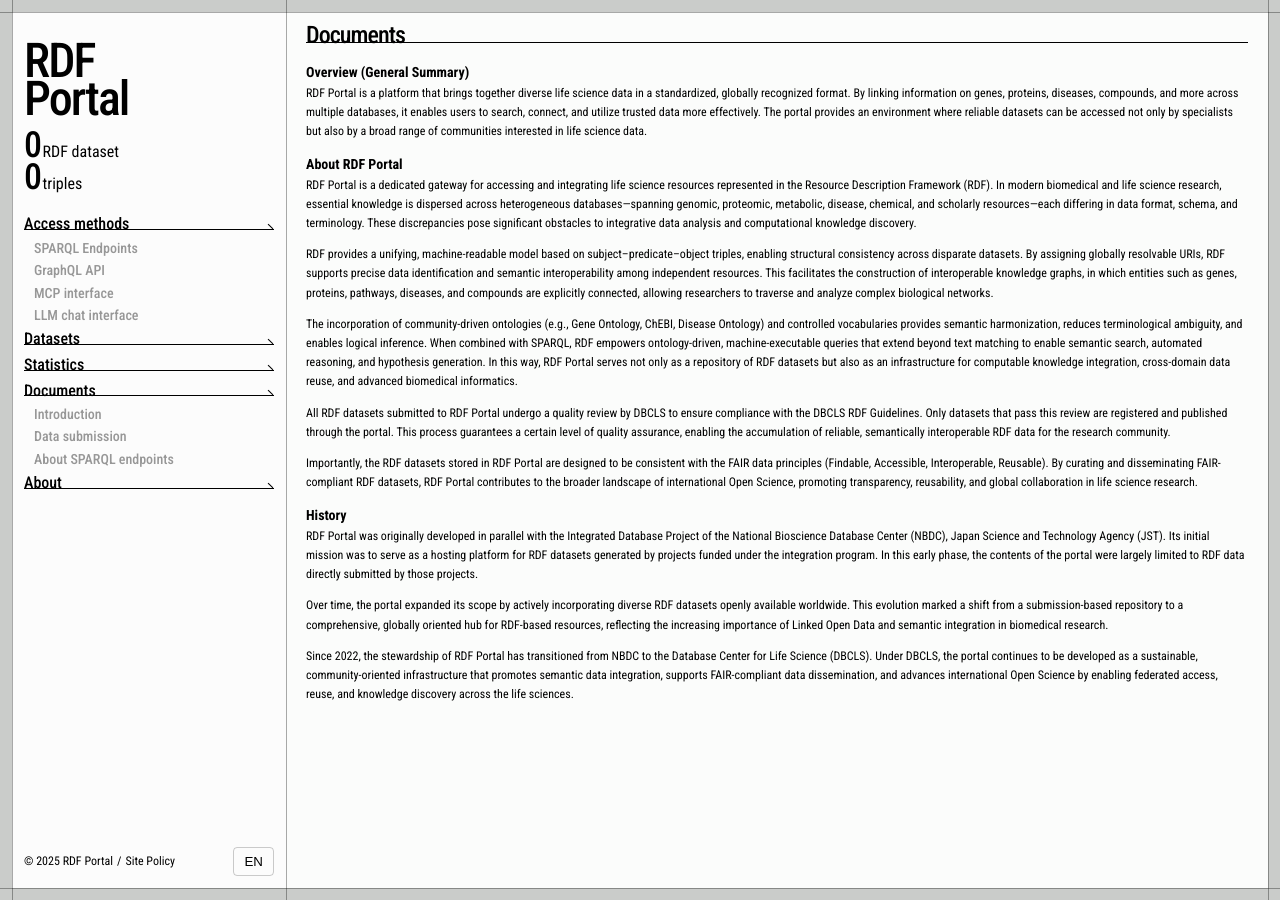
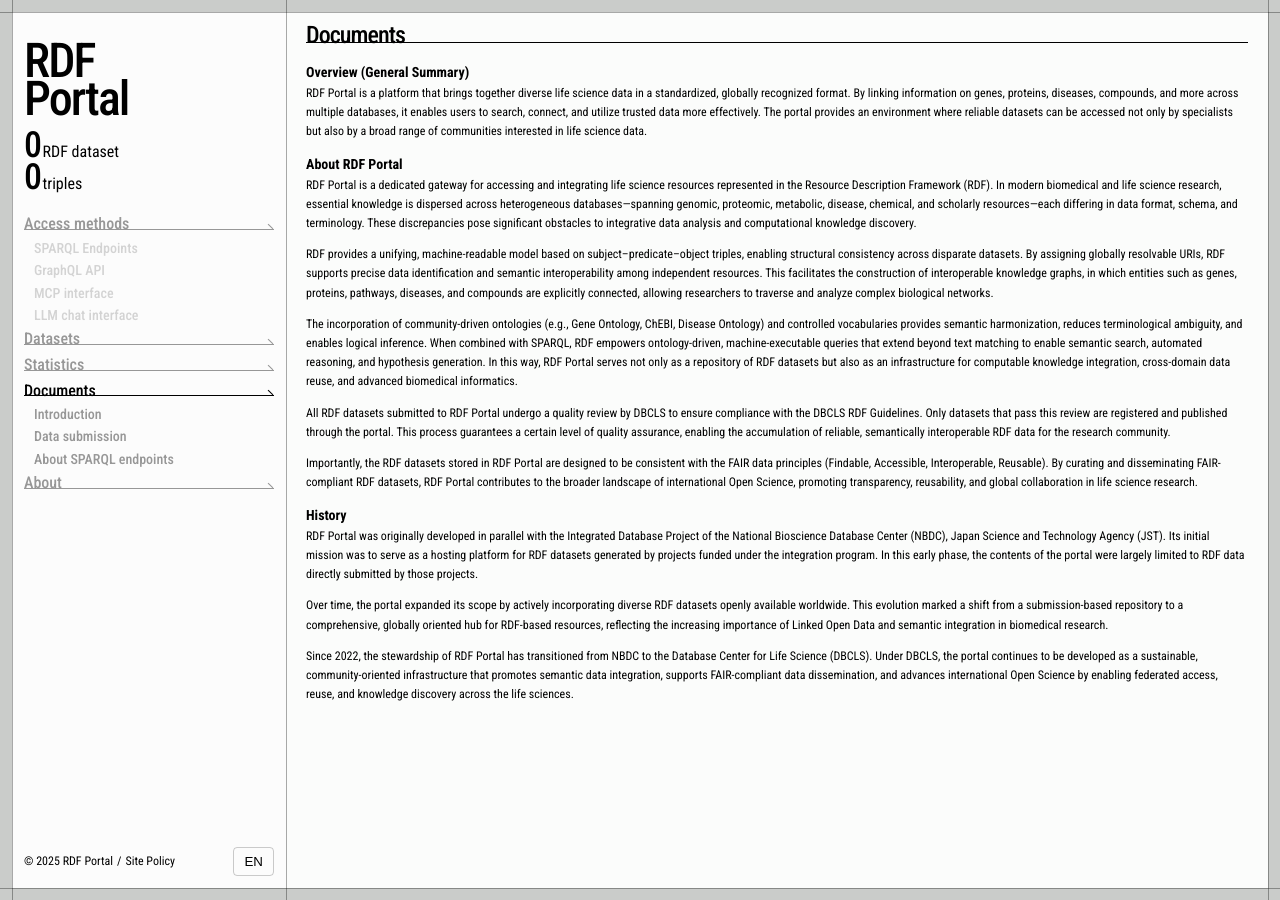
Before and after one commit to rdfportal/website, a Jekyll site: the page built from documents/introduction.html, in a window 1280 px wide. Built offline with Jekyll 4.4.1, drawn with Linux system fonts in a browser that asks for light colours.

Commit message:
modify gloval nav logic

```diff
--- a/_includes/nav.html
+++ b/_includes/nav.html
@@ -1,7 +1,8 @@
 <nav>
   <ul>
     {% for item in site.data.navigation %}
-    <li data-page-id="{{ item.id }}">
+    <li data-page-id="{{ item.id }}" {% if item.id==page.pageId or item.id==page.parentPageId %} class="-active" {%
+      endif %}>
       <a href="{{ item.url | relative_url }}">{{ item.title }}</a>
       {% if item.children %}
       <ul>
--- a/_layouts/default.html
+++ b/_layouts/default.html
@@ -10,7 +10,7 @@
   <link rel="stylesheet" href="{{ '/assets/css/main.css' | relative_url }}">
 </head>
 
-<body{% if page.pageId %} data-page-id="{{ page.pageId }}" {% endif %}{% if.parentPageId %}
+<body{% if page.pageId %} data-page-id="{{ page.pageId }}" {% endif %}{% if page.parentPageId %}
   data-parent-page-id="{{ page.parentPageId }}" {% endif %}>
   <aside class="global-navigation">
     <div class="background"></div>
--- a/_sass/object/component/_global-navigation.sass
+++ b/_sass/object/component/_global-navigation.sass
@@ -81,8 +81,9 @@
       > ul
         > li
           transition: opacity 0.3s ease
-          &:hover
-            opacity: 1 !important
+          opacity: 0.4
+          &.-active, &:hover
+            opacity: 1
           > a
             display: block
             font-size: 1.6rem
@@ -105,16 +106,20 @@
               right: 0
               bottom: 10px
           > ul
+            display: none
             padding-left: 10px
             > li
               margin-bottom: 0
               opacity: 0.4
-              &:hover
+              &.-active, &:hover
                 opacity: 1
               > a
                 font-size: 1.4rem
                 font-weight: 500
                 position: relative
+          &[data-page-id="access_methods"]
+            > ul
+              display: block
     > .space
       flex-grow: 1
     > .bottom
@@ -131,22 +136,8 @@
       > .spacer
         flex-grow: 1
 
-// ページID別ナビゲーションフェードアウト
-// 現在のページと一致しないナビゲーション項目を薄くする
+body[data-parent-page-id="documents"] .global-navigation > .inner > nav > ul > li[data-page-id="documents"] > ul
+  display: block
 
-// ページIDのリスト
-$page-ids: "top", "access_methods", "datasets", "statistics", "documents", "about"
-$sub-page-ids: "sparql_endpoints", "graphql", "mcp", "llm_chat_interface"
-
-// 各ページIDに対してルールを生成
-@each $page-id in $page-ids
-  body[data-page-id="#{$page-id}"] .global-navigation > .inner > nav > ul > li
-    @if $page-id != "top"
-      // その他のページの場合は一致しない項目をフェードアウト
-      &:not([data-page-id="#{$page-id}"])
-        opacity: 0.4
-
-@each $sub-page-id in $sub-page-ids
-  body[data-page-id="#{$sub-page-id}"] .global-navigation > .inner > nav > ul > li > ul > li
-    &[data-page-id="#{$sub-page-id}"]
-      opacity: 1
+body[data-page-id="top"] .global-navigation > .inner > nav > ul > li
+  opacity: 1
```
